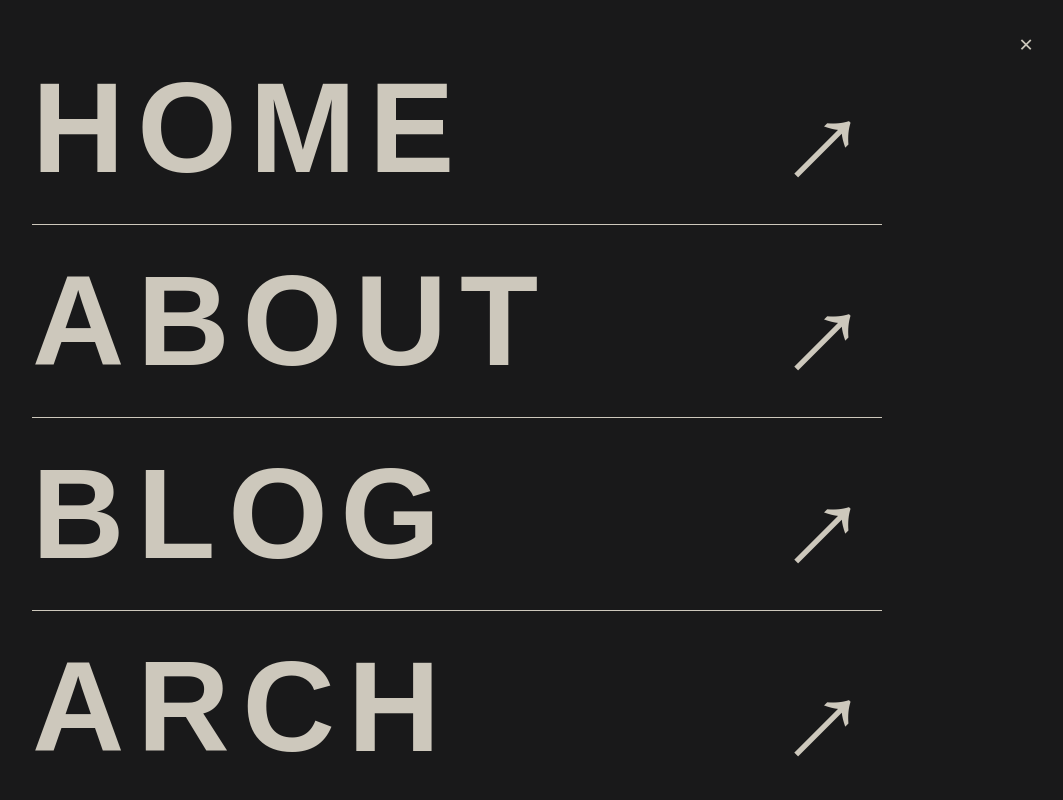
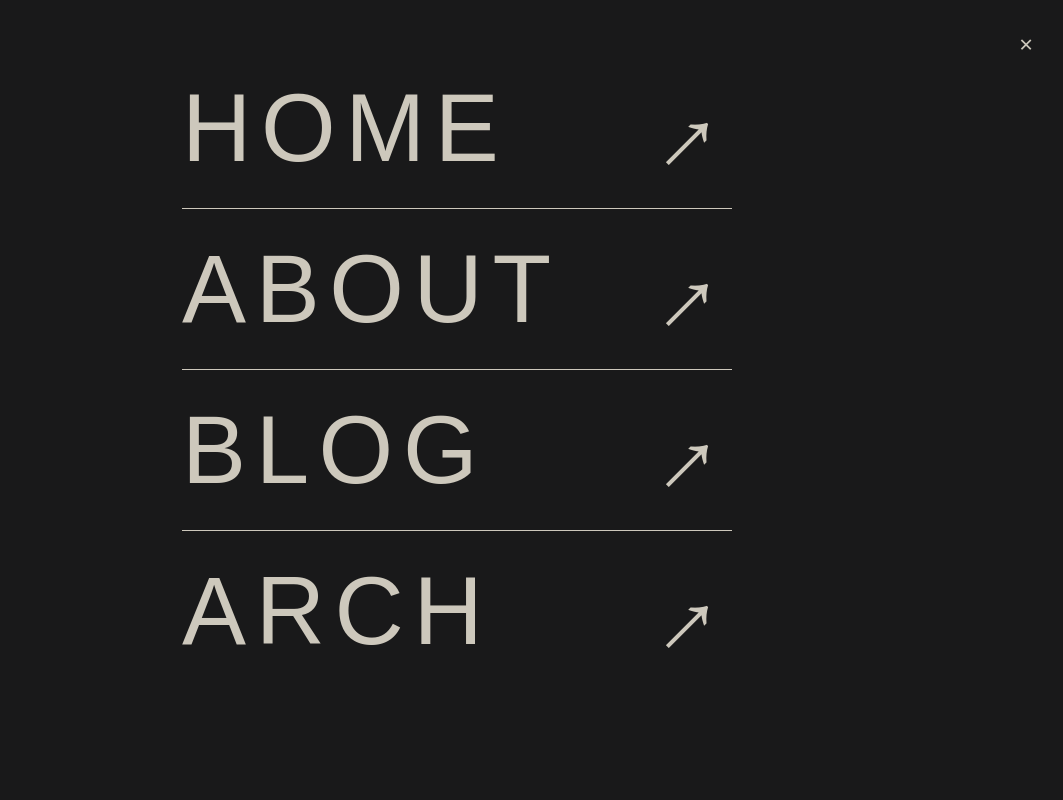
Before and after one commit to ch00z00/portfolio, a Next.js app: page /about in a window 1280 px wide. Both pictures are taken after a click on the button "MENU". Shown: the top 800 px of the page, without its empty margins (183-1246 px from the left). Built offline with nearby package versions, Linux system fonts and the light colour scheme; a web font is replaced by a local one.

Commit message:
[fix] Fixed hover action of Menu items.

```diff
--- a/src/components/elements/Button/AnimLinkButton.tsx
+++ b/src/components/elements/Button/AnimLinkButton.tsx
@@ -21,7 +21,9 @@ export const AnimLinkButton: React.FC<AnimLinkButtonProps> = ({
     <>
       <button
         type="button"
-        className="group inline-flex items-center overflow-hidden py-4 duration-200 hover:rounded-md hover:bg-white-100/20"
+        className="group inline-flex items-center
+                  overflow-hidden py-4 duration-200
+                  hover:rounded-md hover:bg-white-100/20"
       >
         <BaseLink
           id={id}
--- a/src/components/layouts/Nav/Menu.tsx
+++ b/src/components/layouts/Nav/Menu.tsx
@@ -9,17 +9,17 @@ export const Menu: React.FC<Props> = ({ onClick }) => {
     <div id="menu" className="min-h-screen bg-black-200 text-yellow-100">
       <button
         type="button"
-        className="absolute right-16 top-7 cursor-pointer text-2xl"
+        className="absolute right-10 top-7 cursor-pointer text-2xl sm:right-16"
         onClick={onClick}
       >
         ×
       </button>
-      <div className="mx-auto flex h-full max-w-5xl items-center justify-center pt-12 text-5xl font-extrabold">
+      <div className="mx-auto flex h-full max-w-5xl items-center justify-center pt-16 text-5xl">
         <ul id="nav-link" className="space-y-4">
-          <li className="text-lg">
+          <li>
             <AnimLinkButton
               href="/"
-              className="w-[350px] font-march-evoked text-4xl tracking-widest sm:text-4xl md:w-[850px] md:text-9xl"
+              className="w-[250px] font-march-evoked text-4xl tracking-widest group-hover:px-8 sm:text-4xl md:w-[550px] md:text-8xl"
             >
               <div className="flex items-center justify-between text-yellow-100">
                 <div>HOME</div>
@@ -30,10 +30,10 @@ export const Menu: React.FC<Props> = ({ onClick }) => {
             </AnimLinkButton>
           </li>
           <hr />
-          <li className="text-lg">
+          <li>
             <AnimLinkButton
               href="/about"
-              className="w-[350px] font-march-evoked text-4xl tracking-widest sm:text-4xl md:w-[850px] md:text-9xl"
+              className="w-[250px] font-march-evoked text-4xl tracking-widest group-hover:px-8 sm:text-4xl md:w-[550px] md:text-8xl"
             >
               <div className="flex items-center justify-between text-yellow-100">
                 <div>ABOUT</div>
@@ -44,10 +44,10 @@ export const Menu: React.FC<Props> = ({ onClick }) => {
             </AnimLinkButton>
           </li>
           <hr />
-          <li className="text-lg">
+          <li>
             <AnimLinkButton
               href="/blog/list"
-              className="w-[350px] font-march-evoked text-4xl tracking-widest sm:text-4xl md:w-[850px] md:text-9xl"
+              className="w-[250px] font-march-evoked text-4xl tracking-widest group-hover:px-8 sm:text-4xl md:w-[550px] md:text-8xl"
             >
               <div className="flex items-center justify-between text-yellow-100">
                 <div>BLOG</div>
@@ -58,10 +58,10 @@ export const Menu: React.FC<Props> = ({ onClick }) => {
             </AnimLinkButton>
           </li>
           <hr />
-          <li className="text-lg">
+          <li>
             <AnimLinkButton
               href="/archives"
-              className="w-[350px] font-march-evoked text-4xl tracking-widest sm:text-4xl md:w-[850px] md:text-9xl"
+              className="w-[250px] font-march-evoked text-4xl tracking-widest group-hover:px-8 sm:text-4xl md:w-[550px] md:text-8xl"
             >
               <div className="flex items-center justify-between text-yellow-100">
                 <div>ARCH</div>
--- a/src/components/pages/About/AboutHero.tsx
+++ b/src/components/pages/About/AboutHero.tsx
@@ -11,7 +11,7 @@ export const AboutHero: React.FC = () => {
   return (
     <div className="mx-auto w-full max-w-full px-20 py-52 md:px-40">
       {isClient ? (
-        <div className="space-y-32 font-march-evoked text-3xl text-yellow-100 sm:text-6xl lg:text-8xl">
+        <div className="space-y-32 font-neuropol text-3xl text-yellow-100 sm:text-6xl lg:text-8xl">
           {/* 1 */}
           <section className="flex w-full flex-row items-center justify-center">
             <ParallaxBanner
```
